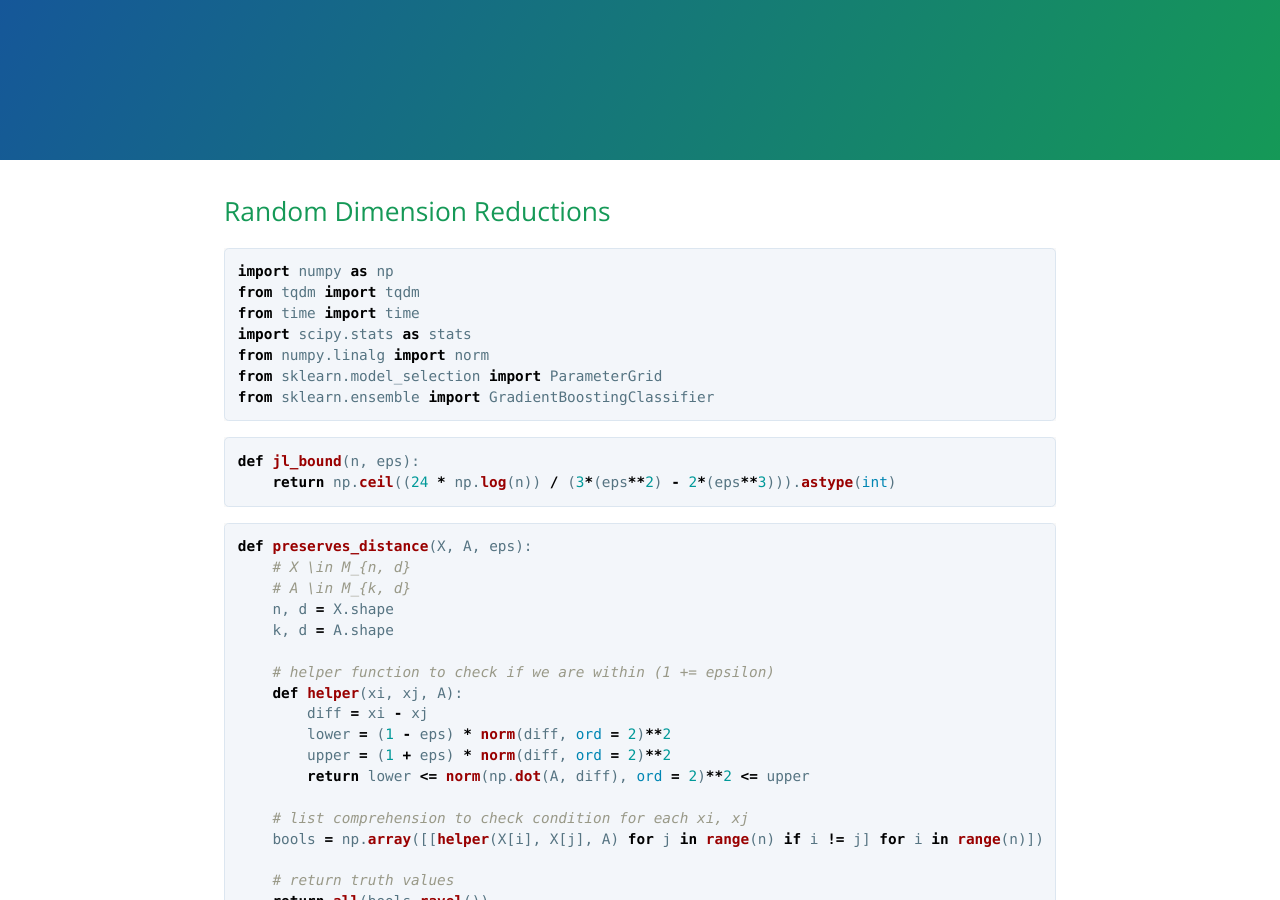
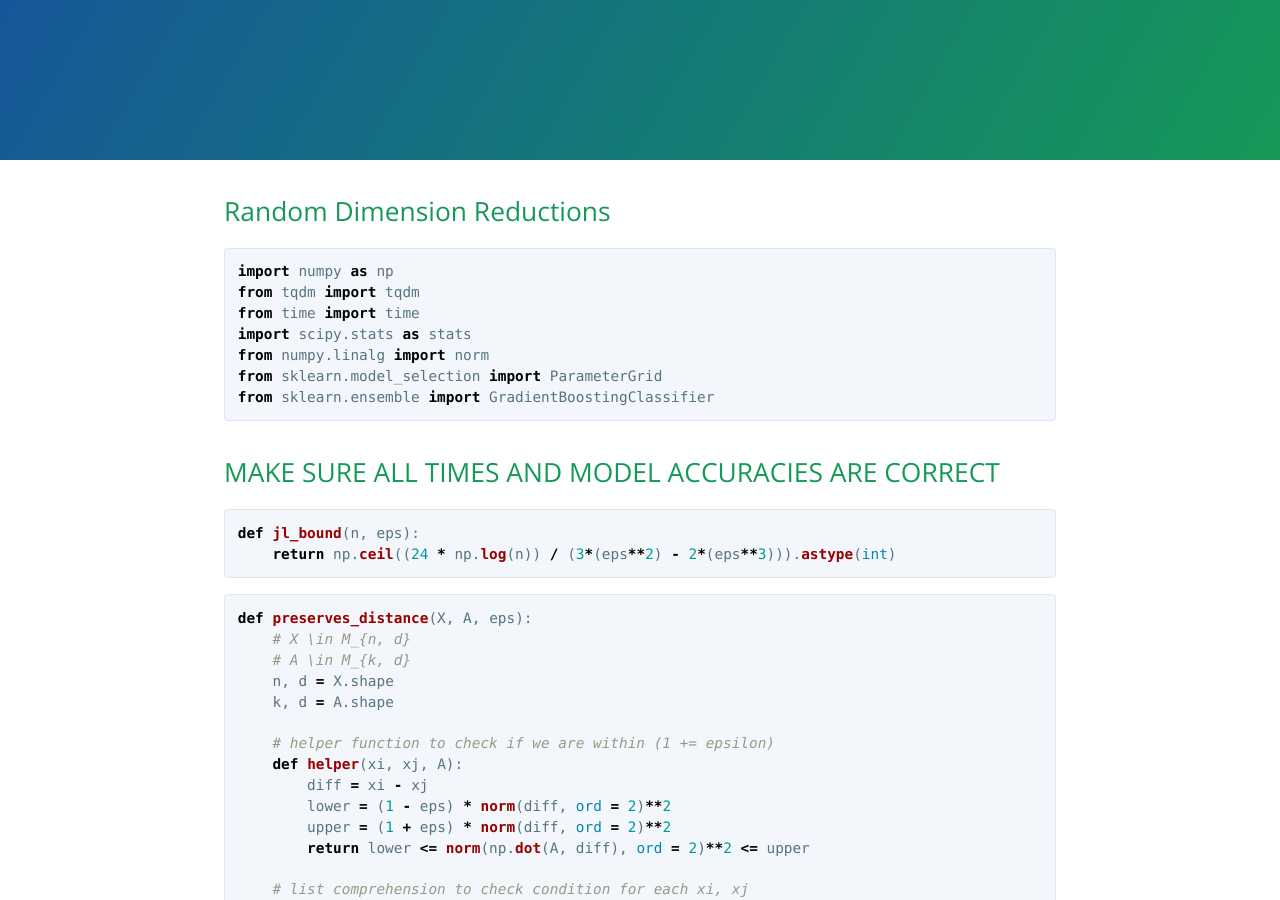
Before and after one commit to walkerhughes/portfolio, a Jekyll site: the page built from random_projections.md, in a window 1280 px wide and 900 px high. Built offline with Jekyll 4.4.1, drawn with Linux system fonts in a browser that asks for light colours; our own code applies the rules of GitHub Pages for plain Markdown files.

Commit message:
Update random_projections.md

````diff
--- a/random_projections.md
+++ b/random_projections.md
@@ -16,6 +16,8 @@ from numpy.linalg import norm
 from sklearn.model_selection import ParameterGrid
 from sklearn.ensemble import GradientBoostingClassifier
 ```
+
+## MAKE SURE ALL TIMES AND MODEL ACCURACIES ARE CORRECT
 
 ```python
 def jl_bound(n, eps):
````
